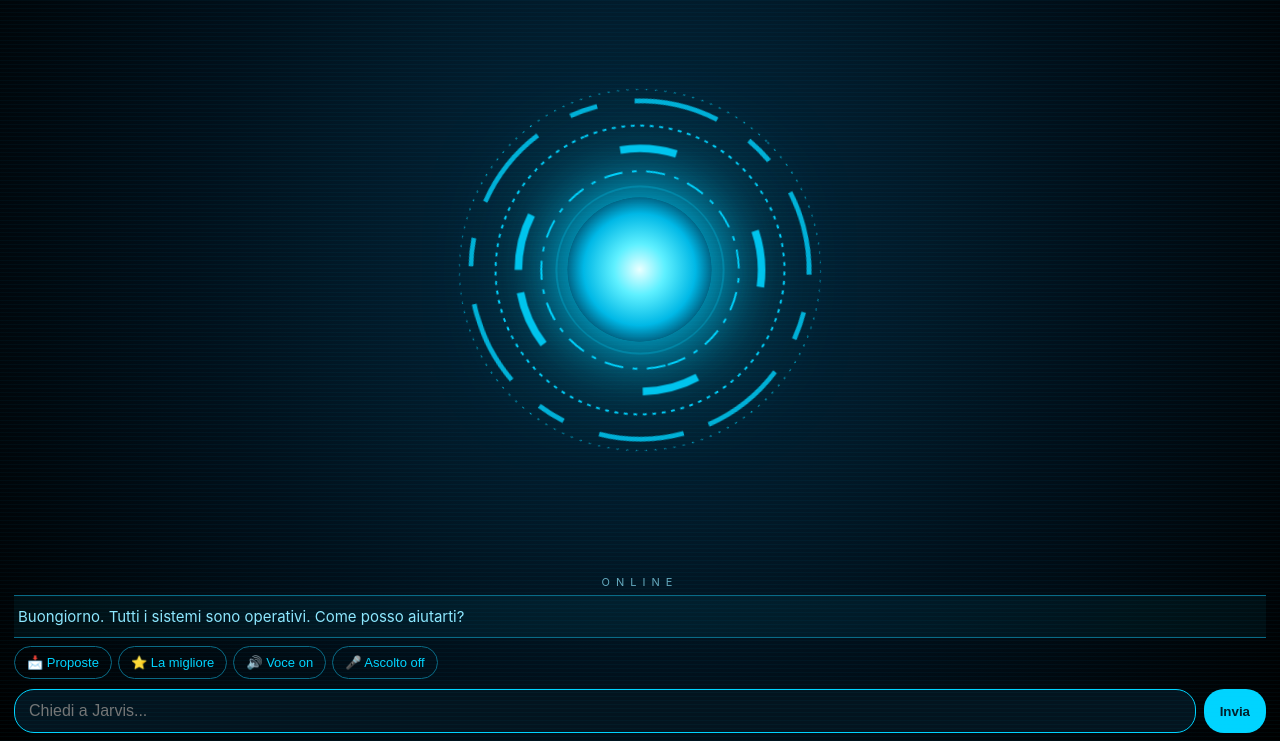
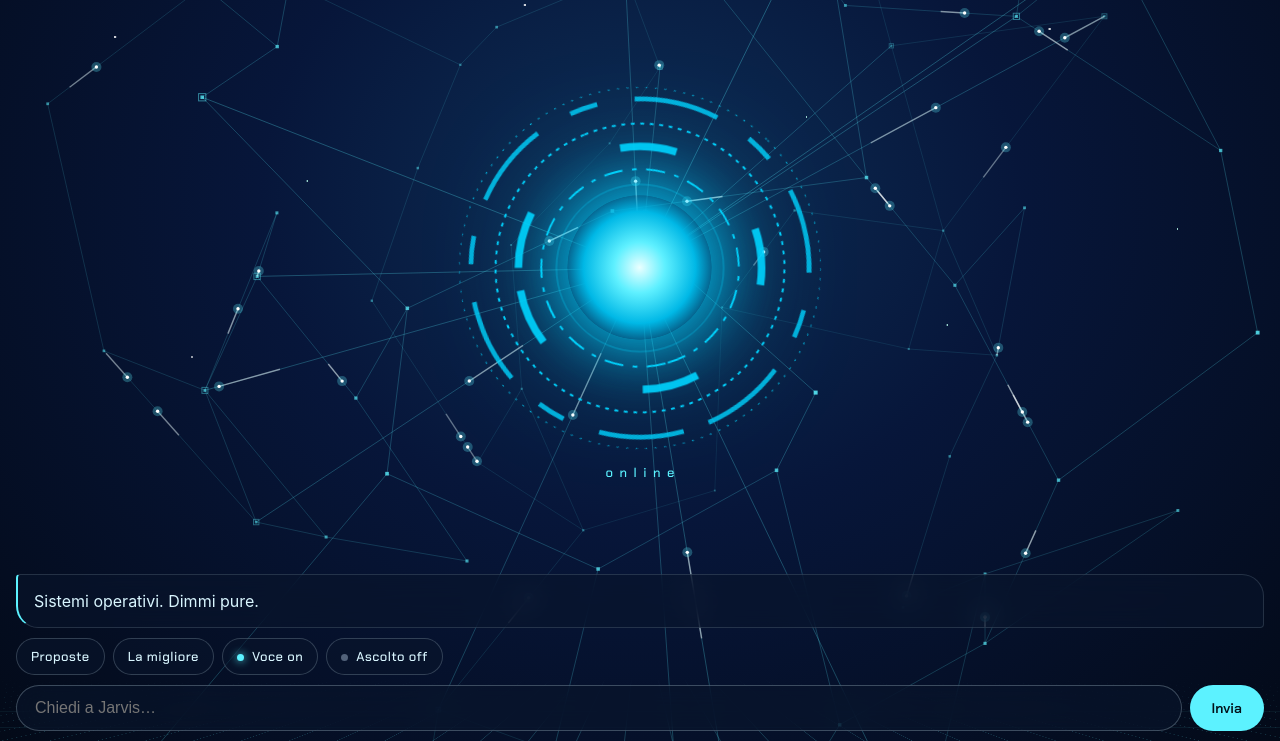
Before and after one commit to z876d2ps6d-droid/Jarvis, a plain HTML site: page index.html in a window 1280 px wide. Shown: the part 59-800 px from the top of the page. Drawn offline with Linux system fonts and the light colour scheme.

Commit message:
Update index.html with new styles and structure

```diff
--- a/index.html
+++ b/index.html
@@ -4,16 +4,32 @@
 <meta name="apple-mobile-web-app-capable" content="yes">
 <meta name="apple-mobile-web-app-title" content="Jarvis">
 <meta name="apple-mobile-web-app-status-bar-style" content="black-translucent">
+<meta name="theme-color" content="#030a18">
 <link rel="apple-touch-icon" href="apple-touch-icon.png">
+<link rel="preconnect" href="https://fonts.googleapis.com"><link rel="preconnect" href="https://fonts.gstatic.com" crossorigin>
+<link href="https://fonts.googleapis.com/css2?family=Chakra+Petch:wght@500;600&display=swap" rel="stylesheet">
 <title>Jarvis</title>
 <style>
+:root{--ac:#5cf2ff;--mist:#d9f6ff;--glass:rgba(9,22,44,.58);--hf:'Chakra Petch',-apple-system,Helvetica,sans-serif}
+body.idle{--ac:#5cf2ff}body.thinking{--ac:#ffb84d}body.speaking{--ac:#a88cff}
 *{box-sizing:border-box;-webkit-tap-highlight-color:transparent}
-html,body{margin:0;height:100%;background:#000;color:#8fe8ff;font-family:-apple-system,Helvetica,sans-serif;overflow:hidden}
-body{display:flex;flex-direction:column;padding:env(safe-area-inset-top) 14px env(safe-area-inset-bottom);background:radial-gradient(circle at 50% 38%,#032a40 0%,#01101b 55%,#000 100%)}
-body:before{content:"";position:fixed;inset:0;background:repeating-linear-gradient(0deg,rgba(0,212,255,.04) 0,rgba(0,212,255,.04) 1px,transparent 1px,transparent 4px);pointer-events:none}
-.title{text-align:center;font-size:12px;letter-spacing:10px;margin-top:10px;opacity:.8;position:relative}
-#cfg{position:absolute;right:0;top:-4px;background:transparent;color:#8fe8ff;border:0;font-size:18px;padding:0 6px}
-.stage{flex:1;display:flex;align-items:center;justify-content:center;min-height:0}
+html,body{margin:0;height:100%;overflow:hidden;background:#030a18;color:var(--mist);font:16px/1.45 -apple-system,"SF Pro Text",Helvetica,sans-serif}
+body{position:relative;display:flex;flex-direction:column;height:100dvh;padding:env(safe-area-inset-top) 16px env(safe-area-inset-bottom);background:radial-gradient(ellipse at 50% 32%,#0d2f57 0%,#07163a 42%,#030a18 100%)}
+body:before{content:"";position:fixed;inset:0;z-index:0;pointer-events:none;opacity:.8;background:
+radial-gradient(1.5px 1.5px at 9% 12%,#fff 60%,transparent),radial-gradient(1px 1px at 24% 30%,#bfe 60%,transparent),
+radial-gradient(1.5px 1.5px at 41% 8%,#fff 60%,transparent),radial-gradient(1px 1px at 63% 22%,#bfe 60%,transparent),
+radial-gradient(1.5px 1.5px at 82% 11%,#fff 60%,transparent),radial-gradient(1px 1px at 92% 36%,#bfe 60%,transparent),
+radial-gradient(1px 1px at 15% 52%,#fff 60%,transparent),radial-gradient(1px 1px at 74% 48%,#bfe 60%,transparent)}
+#bg{position:fixed;inset:0;width:100%;height:100%;z-index:0;pointer-events:none}
+.floor{position:fixed;left:-60%;right:-60%;bottom:0;height:34%;z-index:0;pointer-events:none;opacity:.2;
+background:linear-gradient(90deg,var(--ac) 1px,transparent 1px) 0 0/48px 48px,linear-gradient(0deg,var(--ac) 1px,transparent 1px) 0 0/48px 48px;
+transform:perspective(260px) rotateX(62deg);transform-origin:50% 100%;-webkit-mask-image:linear-gradient(0deg,#000,transparent 85%);mask-image:linear-gradient(0deg,#000,transparent 85%)}
+header,.stage,#out,.chips,.bar{position:relative;z-index:1}
+header{display:flex;justify-content:space-between;align-items:center;padding:10px 0}
+.brand{font:600 15px var(--hf);letter-spacing:.42em;color:var(--ac)}
+#cfg{background:none;border:1px solid rgba(217,246,255,.2);color:var(--mist);width:36px;height:36px;border-radius:50%;padding:0;font-size:16px}
+.stage{flex:1;min-height:0;display:flex;flex-direction:column;align-items:center;justify-content:center}
+/* Sfera originale */
 .hud{position:relative;width:min(86vw,380px);aspect-ratio:1}
 .hud svg{position:absolute;inset:0;width:100%;height:100%;overflow:visible}
 .ring{transform-box:fill-box;transform-origin:center;fill:none;stroke:#00d4ff}
@@ -28,16 +44,23 @@ body:before{content:"";position:fixed;inset:0;background:repeating-linear-gradie
 .speaking .core{animation:none}
 .thinking .core{animation:br .8s ease-in-out infinite}
 @keyframes br{50%{transform:scale(1.12);box-shadow:0 0 60px #00d4ff,0 0 120px rgba(0,212,255,.7)}}
-.stat{text-align:center;font-size:11px;letter-spacing:6px;opacity:.7;margin:2px 0 6px}
-#out{max-height:24vh;overflow-y:auto;border-top:1px solid #0a6a85;border-bottom:1px solid #0a6a85;padding:10px 4px;font-size:15px;line-height:1.4;white-space:pre-wrap;background:rgba(0,212,255,.05)}
-.chips{display:flex;gap:6px;overflow-x:auto;padding:8px 0 4px}
-button{background:#00d4ff;color:#02202b;border:0;border-radius:20px;padding:0 16px;font-weight:700}
-.chips button{background:transparent;color:#00d4ff;border:1px solid #0a6a85;font-weight:400;white-space:nowrap;padding:8px 12px;font-size:13px}
-.bar{display:flex;gap:8px;padding:6px 0 8px}
-input{flex:1;background:#03141f;border:1px solid #00d4ff;color:#dff;border-radius:20px;padding:12px 14px;font-size:16px;outline:none}
+.stat{font:500 13px var(--hf);letter-spacing:.5em;padding-left:.5em;color:var(--ac);margin-top:6px}
+#out{max-height:20dvh;overflow-y:auto;margin-top:12px;padding:14px 16px;white-space:pre-wrap;line-height:1.5;background:var(--glass);-webkit-backdrop-filter:blur(14px);backdrop-filter:blur(14px);border:1px solid rgba(217,246,255,.14);border-left:2px solid var(--ac);border-radius:4px 22px 4px 22px}
+.chips{display:flex;gap:8px;overflow-x:auto;padding:10px 0 6px;scrollbar-width:none}
+.chips::-webkit-scrollbar{display:none}
+.chips button{flex:none;font:500 13px var(--hf);letter-spacing:.04em;color:var(--mist);background:var(--glass);border:1px solid rgba(217,246,255,.2);border-radius:999px;padding:9px 14px}
+.tg:before{content:"";display:inline-block;width:7px;height:7px;border-radius:50%;background:#52627a;margin-right:8px}
+.tg.on:before{background:var(--ac);box-shadow:0 0 8px var(--ac)}
+.bar{display:flex;gap:8px;padding:4px 0 10px}
+input{flex:1;min-width:0;background:var(--glass);-webkit-backdrop-filter:blur(14px);backdrop-filter:blur(14px);border:1px solid rgba(217,246,255,.25);color:var(--mist);border-radius:999px;padding:13px 18px;font-size:16px;outline:none}
+input:focus{border-color:var(--ac)}
+#send{background:var(--ac);color:#021018;border:0;border-radius:999px;padding:0 22px;font:600 14px var(--hf)}
+button:focus-visible{outline:2px solid var(--ac);outline-offset:2px}
 </style></head>
-<body>
-<div class="title">J.A.R.V.I.S.<button id="cfg" onclick="reset()">⚙</button></div>
+<body class="idle">
+<canvas id="bg"></canvas>
+<div class="floor"></div>
+<header><span class="brand">Jarvis</span><button id="cfg" onclick="reset()" aria-label="Impostazioni">⚙</button></header>
 <div class="stage"><div class="hud idle" id="hud">
 <svg viewBox="0 0 400 400">
 <circle class="ring d" cx="200" cy="200" r="190" stroke-width="1" stroke-dasharray="2 8"/>
@@ -48,30 +71,29 @@ input{flex:1;background:#03141f;border:1px solid #00d4ff;color:#dff;border-radiu
 <circle cx="200" cy="200" r="88" fill="none" stroke="#00d4ff" stroke-width="1" opacity=".5"/>
 </svg>
 <div class="core" id="core"></div>
-</div></div>
-<div class="stat" id="stat">ONLINE</div>
-<div id="out">Buongiorno. Tutti i sistemi sono operativi. Come posso aiutarti?</div>
+</div><div class="stat" id="stat">online</div></div>
+<div id="out">Sistemi operativi. Dimmi pure.</div>
 <div class="chips">
-<button onclick="proposte()">📩 Proposte</button>
-<button onclick="chiedi('Riassumi le ultime proposte e dimmi quale conviene di più')">⭐ La migliore</button>
-<button id="vb" onclick="toggleVoce()">🔊 Voce on</button>
-<button id="mic" onclick="toggleAscolto()">🎤 Ascolto off</button>
+<button onclick="proposte()">Proposte</button>
+<button onclick="chiedi('Riassumi le ultime proposte e dimmi quale conviene di più')">La migliore</button>
+<button id="vb" class="tg on" onclick="toggleVoce()">Voce on</button>
+<button id="mic" class="tg" onclick="toggleAscolto()">Ascolto off</button>
 </div>
 <div class="bar">
-<input id="q" placeholder="Chiedi a Jarvis..." onkeydown="if(event.key==='Enter')chiedi()">
-<button onclick="chiedi()">Invia</button>
+<input id="q" placeholder="Chiedi a Jarvis…" onkeydown="if(event.key==='Enter')chiedi()">
+<button id="send" onclick="chiedi()">Invia</button>
 </div>
 <script>
-var hud=document.getElementById('hud'),core=document.getElementById('core'),stat=document.getElementById('stat'),out=document.getElementById('out'),inp=document.getElementById('q'),vb=document.getElementById('vb'),mic=document.getElementById('mic');
-var voce=true,anim=null,safety=null,fine=0;
-var NOMI={idle:'ONLINE',thinking:'ELABORAZIONE',speaking:'RISPONDO'};
+var hud=document.getElementById('hud'),core=document.getElementById('core'),stat=document.getElementById('stat'),out=document.getElementById('out'),inp=document.getElementById('q'),vb=document.getElementById('vb'),mic=document.getElementById('mic'),bg=document.getElementById('bg'),bx=bg.getContext('2d');
+var voce=true,anim=null,safety=null,fine=0,mode='idle';
+var NOMI={idle:'online',thinking:'elaboro',speaking:'rispondo'};
 function cfg(k){try{return localStorage.getItem(k)||''}catch(e){return ''}}
 function salva(k,v){try{localStorage.setItem(k,v)}catch(e){}}
 function reset(){try{localStorage.removeItem('jurl');localStorage.removeItem('jcod')}catch(e){}out.textContent='Impostazioni cancellate. Riavvia la pagina per reinserirle.'}
 function setup(){
-if(!cfg('jurl')){var u=prompt("Incolla l'URL di Apps Script (finisce con /exec)");if(u)salva('jurl',u.trim())}
+if(!cfg('jurl')){var u=prompt('Incolla l’URL di Apps Script (finisce con /exec)');if(u)salva('jurl',u.trim())}
 if(!cfg('jcod')){var c=prompt('Scrivi il tuo codice segreto');if(c)salva('jcod',c.trim())}}
-function setState(s){hud.className='hud '+s;stat.textContent=NOMI[s];clearInterval(anim);core.style.transform='';
+function setState(s){mode=s;hud.className='hud '+s;document.body.className=s;stat.textContent=NOMI[s];clearInterval(anim);core.style.transform='';
 if(s==='speaking'){anim=setInterval(function(){core.style.transform='scale('+(1+Math.random()*0.4)+')'},110)}}
 function sblocca(){if(!window.speechSynthesis)return;var u=new SpeechSynthesisUtterance(' ');u.volume=0;speechSynthesis.speak(u)}
 function parla(t){
@@ -94,14 +116,15 @@ fetch(cfg('jurl'),{method:'POST',body:JSON.stringify(payload)})
 function chiedi(t){t=(t||inp.value).trim();if(!t)return;inp.value='';sblocca();
 out.textContent='> '+t;setState('thinking');
 api({testo:t},function(d){if(d.errore){out.textContent=d.errore+'. Tocca ⚙ per reinserire i dati.';setState('idle')}else{out.textContent=d.risposta;parla(d.risposta)}},function(m){out.textContent=m;setState('idle')})}
-function proposte(){setState('thinking');out.textContent='Recupero proposte...';
+function proposte(){setState('thinking');out.textContent='Recupero proposte…';
 api({azione:'proposte'},function(d){setState('idle');if(d.errore){out.textContent=d.errore;return}var a=d.proposte||[];out.textContent=a.length?a.map(function(p){return '📩 '+p.d+'\n'+p.o+'\n'+p.r}).join('\n\n———\n\n'):'Nessuna proposta registrata.'},function(m){out.textContent=m;setState('idle')})}
-function toggleVoce(){voce=!voce;sblocca();vb.textContent=voce?'🔊 Voce on':'🔇 Voce off';if(!voce){speechSynthesis.cancel();setState('idle')}}
+function toggleVoce(){voce=!voce;sblocca();vb.textContent=voce?'Voce on':'Voce off';vb.classList.toggle('on',voce);if(!voce){speechSynthesis.cancel();setState('idle')}}
 var rec=null,asc=false,att=false;
+function micOff(){asc=false;mic.textContent='Ascolto off';mic.classList.remove('on')}
 function toggleAscolto(){
 var SR=window.SpeechRecognition||window.webkitSpeechRecognition;
 if(!SR){out.textContent='Riconoscimento vocale non disponibile. Usa il microfono della tastiera.';return}
-if(asc){asc=false;if(rec)rec.stop();mic.textContent='🎤 Ascolto off';return}
+if(asc){micOff();if(rec)rec.stop();return}
 sblocca();
 rec=new SR();rec.lang='it-IT';rec.continuous=true;rec.interimResults=false;
 rec.onresult=function(e){
@@ -110,9 +133,52 @@ var t=e.results[e.results.length-1][0].transcript.trim(),l=t.toLowerCase();
 if(att){att=false;chiedi(t);return}
 var i=l.indexOf('jarvis');if(i<0)return;
 var c=t.slice(i+6).replace(/^[\s,.:!?]+/,'');
-if(c){chiedi(c)}else{att=true;out.textContent='Dimmi...';parla('Dimmi')}};
-rec.onerror=function(e){if(e.error==='not-allowed'||e.error==='service-not-allowed'){asc=false;mic.textContent='🎤 Ascolto off';out.textContent='Microfono non consentito. Controlla Impostazioni > Safari > Microfono.'}};
+if(c){chiedi(c)}else{att=true;out.textContent='Dimmi…';parla('Dimmi')}};
+rec.onerror=function(e){if(e.error==='not-allowed'||e.error==='service-not-allowed'){micOff();out.textContent='Microfono non consentito. Controlla Impostazioni > Safari > Microfono.'}};
 rec.onend=function(){if(asc){try{rec.start()}catch(x){}}};
-try{rec.start();asc=true;mic.textContent='🎤 Di\' "Jarvis..."'}catch(x){out.textContent='Impossibile attivare il microfono.'}}
+try{rec.start();asc=true;mic.textContent='Dì “Jarvis”';mic.classList.add('on')}catch(x){out.textContent='Impossibile attivare il microfono.'}}
+
+/* Sfondo: rete di connessione 3D (linee digitali e pacchetti dati) */
+var BW=0,BH=0,t0=0,spin=0,rm=matchMedia('(prefers-reduced-motion: reduce)').matches;
+var COL={idle:[92,242,255],thinking:[255,184,77],speaking:[168,140,255]},cur=COL.idle.slice();
+var nd=[],ed=[],pk=[],P=[],M=72;
+(function(){
+for(var n=0;n<M;n++){var y=1-(n+.5)/M*2,r=Math.sqrt(1-y*y),th=n*2.39996+Math.random()*.4,rad=.45+Math.random()*.55;nd.push([Math.cos(th)*r*rad,y*rad,Math.sin(th)*r*rad])}
+nd.push([0,0,0]);
+var seen={};
+function add(a,b){var k=a<b?a+'-'+b:b+'-'+a;if(seen[k]||a===b)return;seen[k]=1;ed.push([a,b])}
+for(var i=0;i<M;i++){var ds=[];for(var j=0;j<M;j++){if(j!==i){var dx=nd[i][0]-nd[j][0],dy=nd[i][1]-nd[j][1],dz=nd[i][2]-nd[j][2];ds.push([dx*dx+dy*dy+dz*dz,j])}}
+ds.sort(function(a,b){return a[0]-b[0]});add(i,ds[0][1]);add(i,ds[1][1])}
+for(var k=0;k<M;k+=5)add(M,k);
+for(var q=0;q<48;q++)pk.push({e:Math.floor(Math.random()*ed.length),t:Math.random(),v:.3+Math.random()*.5,f:Math.random()<.5})
+})();
+function fit(){var d=Math.min(window.devicePixelRatio||1,2);BW=window.innerWidth;BH=window.innerHeight;bg.width=BW*d;bg.height=BH*d;bx.setTransform(d,0,0,d,0,0)}
+function frame(ts){
+var dt=Math.min((ts-t0)/1000||0,.05);t0=ts;
+var rf=rm?.25:1;
+spin+=dt*(mode==='thinking'?.55:mode==='speaking'?.28:.09)*rf;
+var tc=COL[mode];for(var k=0;k<3;k++)cur[k]+=(tc[k]-cur[k])*.07;
+var rgb=Math.round(cur[0])+','+Math.round(cur[1])+','+Math.round(cur[2]);
+bx.clearRect(0,0,BW,BH);
+var hr=hud.getBoundingClientRect(),ox=hr.left+hr.width/2,oy=hr.top+hr.height/2;
+var Rn=Math.max(BW,BH)*.55,f=Rn*2.6,ca=Math.cos(spin),sa=Math.sin(spin),ct=.94,st=.34;
+for(var i=0;i<=M;i++){var q=nd[i],x=q[0]*ca+q[2]*sa,z0=-q[0]*sa+q[2]*ca,y=q[1]*ct-z0*st,z=(q[1]*st+z0*ct),s=f/(f-z*Rn);
+P[i]=[ox+x*Rn*s,oy+y*Rn*s,(z+1)/2]}
+bx.lineWidth=1;
+for(var i=0;i<ed.length;i++){var e=ed[i],a=P[e[0]],b=P[e[1]],sp=(e[0]===M||e[1]===M);
+bx.strokeStyle='rgba('+rgb+','+((sp?.14:.05)+.22*(a[2]+b[2])/2).toFixed(2)+')';bx.beginPath();bx.moveTo(a[0],a[1]);bx.lineTo(b[0],b[1]);bx.stroke()}
+for(var i=0;i<M;i++){var a=P[i],sz=1.6+2.6*a[2];
+bx.fillStyle='rgba('+rgb+','+(.25+.65*a[2]).toFixed(2)+')';bx.fillRect(a[0]-sz/2,a[1]-sz/2,sz,sz);
+if(i%5===0){bx.strokeStyle='rgba('+rgb+','+(.2+.4*a[2]).toFixed(2)+')';bx.strokeRect(a[0]-sz,a[1]-sz,sz*2,sz*2)}}
+var sf=(mode==='thinking'?2.4:mode==='speaking'?1.5:.55)*(rm?.3:1);
+for(var i=0;i<pk.length;i++){var o=pk[i];o.t+=dt*o.v*sf;
+if(o.t>=1){o.e=Math.floor(Math.random()*ed.length);o.t=0;o.f=Math.random()<.5}
+var e=ed[o.e],a=P[o.f?e[0]:e[1]],b=P[o.f?e[1]:e[0]],t2=Math.max(0,o.t-.14),d=(a[2]+b[2])/2,
+ux=a[0]+(b[0]-a[0])*o.t,uy=a[1]+(b[1]-a[1])*o.t,wx=a[0]+(b[0]-a[0])*t2,wy=a[1]+(b[1]-a[1])*t2;
+bx.strokeStyle='rgba(255,255,255,'+(.2+.5*d).toFixed(2)+')';bx.lineWidth=1.5;bx.beginPath();bx.moveTo(wx,wy);bx.lineTo(ux,uy);bx.stroke();
+bx.fillStyle='rgba('+rgb+',.28)';bx.beginPath();bx.arc(ux,uy,5,0,6.2832);bx.fill();
+bx.fillStyle='#fff';bx.beginPath();bx.arc(ux,uy,1.7,0,6.2832);bx.fill()}
+requestAnimationFrame(frame)}
+fit();window.addEventListener('resize',fit);requestAnimationFrame(frame);
 </script>
 </body></html>
```
